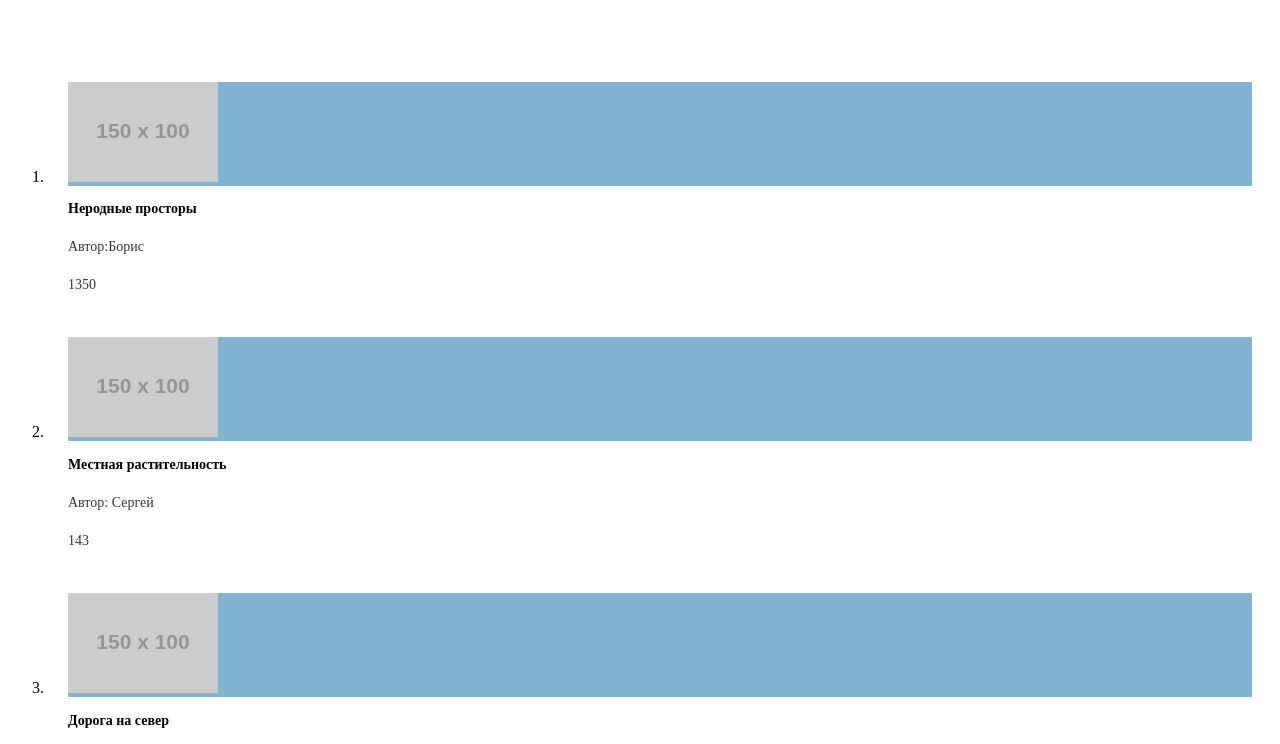
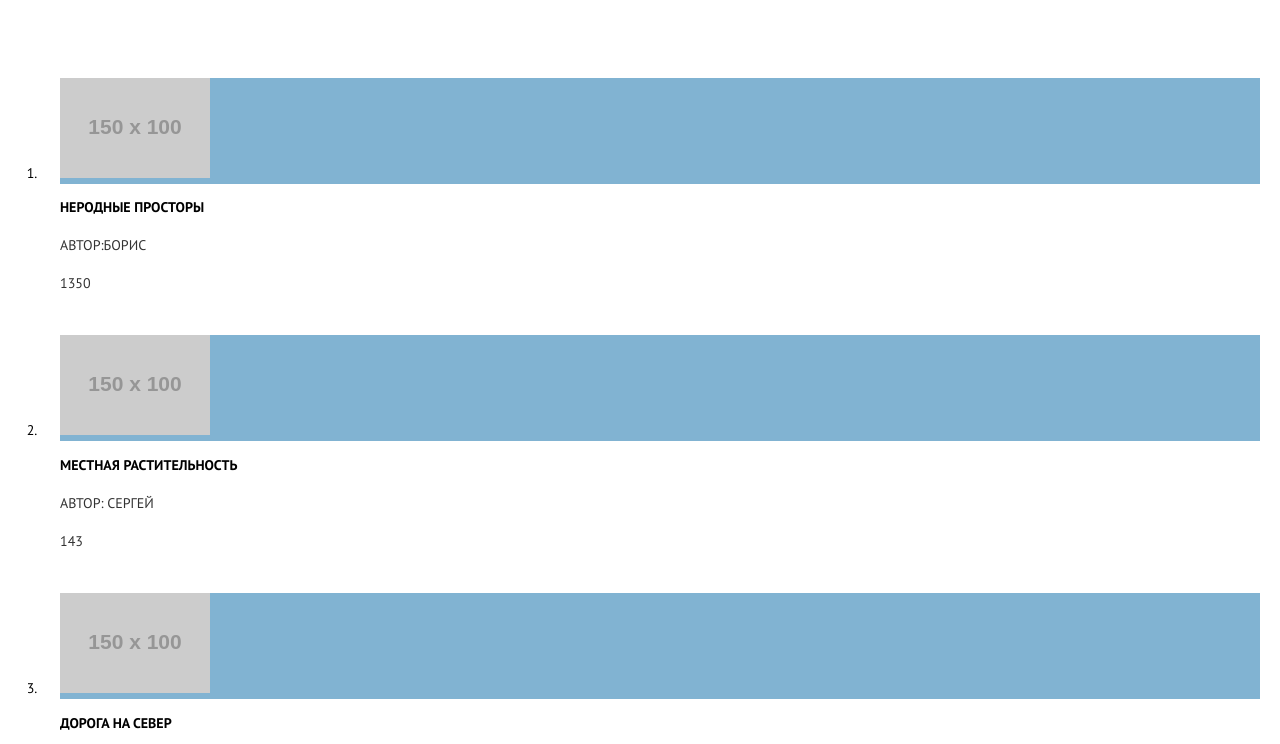
Before and after one commit to Shimaruan/423111-sedona-1, a plain HTML site: page source/photo.html in a window 1280 px wide. Shown: the part 414-1158 px from the top of the page. Drawn offline with nearby package versions, Linux system fonts and the light colour scheme; files that its build step writes are made by us from their sources; placeholder pictures from the web are drawn by us.

Commit message:
добавлен отсутствующий класс

```diff
--- a/source/photo.html
+++ b/source/photo.html
@@ -7,7 +7,7 @@
   </head>
 
 
-  <body class="body-photo-page">
+  <body class="body body-photo-page">
     <header class="page-header">
       <nav class="main-navigation">
         <ul class="main-navigation__list">
```
